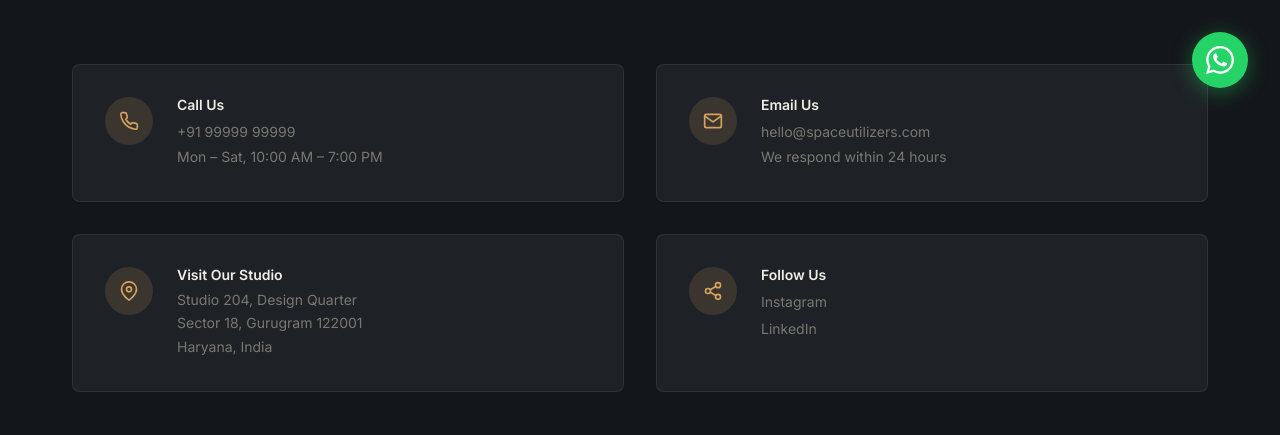
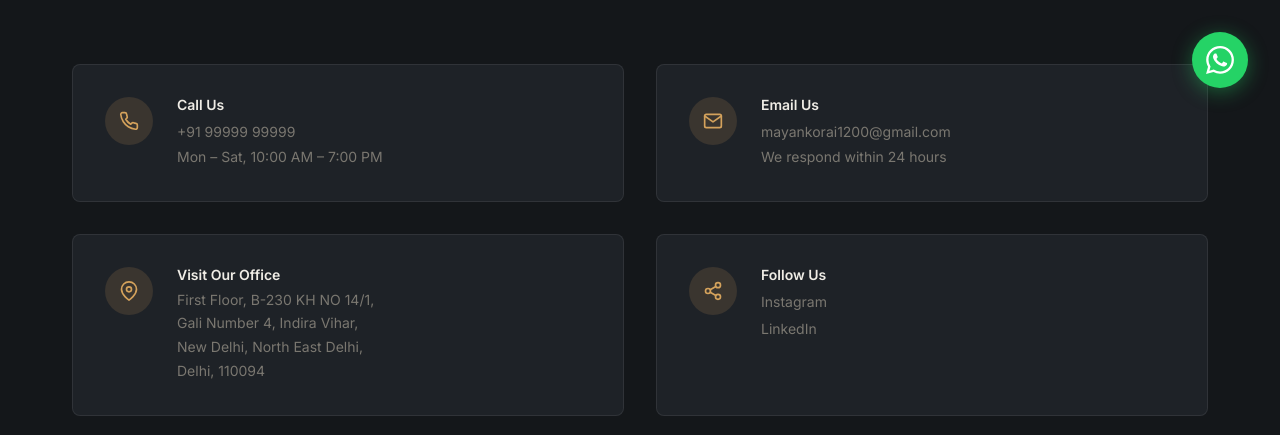
Before and after one commit to Saurav-coder-pixel/spaceutilisiers, a website built with Vite: page contact.html in a window 1280 px wide. Shown: the part 680-1115 px from the top of the page. Built offline with nearby package versions, Linux system fonts and the light colour scheme; a web font is replaced by a local one.

Commit message:
Refactor contact form and update email addresses
- Removed obsolete JavaScript files: main-ohtQ-ci7.js and portfolio-C74peaGb.js.
- Updated contact.html to change email address and studio location.
- Modified contact.ts to update the email address used for form submissions.
- Created new contact-HKtMcOje.js file for handling contact form submissions with validation.

```diff
--- a/contact.html
+++ b/contact.html
@@ -84,7 +84,7 @@
           </div>
           <div class="contact-info-text">
             <h4>Email Us</h4>
-            <a href="mailto:hello@spaceutilizers.com">hello@spaceutilizers.com</a>
+            <a href="mailto:mayankorai1200@gmail.com">mayankorai1200@gmail.com</a>
             <p>We respond within 24 hours</p>
           </div>
         </div>
@@ -95,8 +95,8 @@
             <svg xmlns="http://www.w3.org/2000/svg" viewBox="0 0 24 24" fill="none" stroke="currentColor" stroke-width="2" stroke-linecap="round" stroke-linejoin="round"><path d="M21 10c0 7-9 13-9 13s-9-6-9-13a9 9 0 0 1 18 0z"></path><circle cx="12" cy="10" r="3"></circle></svg>
           </div>
           <div class="contact-info-text">
-            <h4>Visit Our Studio</h4>
-            <p>Studio 204, Design Quarter<br>Sector 18, Gurugram 122001<br>Haryana, India</p>
+            <h4>Visit Our Office</h4>
+            <p>First Floor, B-230 KH NO 14/1,<br>Gali Number 4, Indira Vihar,<br>New Delhi, North East Delhi,<br>Delhi, 110094</p>
           </div>
         </div>
 
@@ -116,7 +116,7 @@
 
       <!-- Google Maps -->
       <div class="map-container reveal" style="margin-bottom: var(--space-4xl);">
-        <iframe src="https://www.google.com/maps/embed?pb=!1m18!1m12!1m3!1d3507.0!2d77.07!3d28.49!2m3!1f0!2f0!3f0!3m2!1i1024!2i768!4f13.1!3m3!1m2!1s0x0%3A0x0!2zMjjCsDI5JzI0LjAiTiA3N8KwMDQnMTIuMCJF!5e0!3m2!1sen!2sin!4v1" allowfullscreen="" loading="lazy" referrerpolicy="no-referrer-when-downgrade" title="Space Utilizers Studio Location"></iframe>
+        <iframe src="https://www.google.com/maps?q=First%20Floor%2C%20B-230%20KH%20NO%2014%2F1%2C%20Gali%20Number%204%2C%20Indira%20Vihar%2C%20New%20Delhi%2C%20North%20East%20Delhi%2C%20Delhi%2C%20110094%20India&z=15&hl=en&output=embed" allowfullscreen="" loading="lazy" referrerpolicy="no-referrer-when-downgrade" title="Space Utilizers Studio Location"></iframe>
       </div>
     </div>
   </section>
@@ -216,7 +216,7 @@
         <div class="footer-social">
           <a href="https://instagram.com" target="_blank" rel="noopener" aria-label="Instagram"><svg xmlns="http://www.w3.org/2000/svg" viewBox="0 0 24 24" fill="none" stroke="currentColor" stroke-width="2" stroke-linecap="round" stroke-linejoin="round"><rect x="2" y="2" width="20" height="20" rx="5" ry="5"></rect><path d="M16 11.37A4 4 0 1 1 12.63 8 4 4 0 0 1 16 11.37z"></path><line x1="17.5" y1="6.5" x2="17.51" y2="6.5"></line></svg></a>
           <a href="https://linkedin.com" target="_blank" rel="noopener" aria-label="LinkedIn"><svg xmlns="http://www.w3.org/2000/svg" viewBox="0 0 24 24" fill="none" stroke="currentColor" stroke-width="2" stroke-linecap="round" stroke-linejoin="round"><path d="M16 8a6 6 0 0 1 6 6v7h-4v-7a2 2 0 0 0-2-2 2 2 0 0 0-2 2v7h-4v-7a6 6 0 0 1 6-6z"></path><rect x="2" y="9" width="4" height="12"></rect><circle cx="4" cy="4" r="2"></circle></svg></a>
-          <a href="mailto:hello@spaceutilizers.com" aria-label="Email"><svg xmlns="http://www.w3.org/2000/svg" viewBox="0 0 24 24" fill="none" stroke="currentColor" stroke-width="2" stroke-linecap="round" stroke-linejoin="round"><path d="M4 4h16c1.1 0 2 .9 2 2v12c0 1.1-.9 2-2 2H4c-1.1 0-2-.9-2-2V6c0-1.1.9-2 2-2z"></path><polyline points="22,6 12,13 2,6"></polyline></svg></a>
+          <a href="mailto:mayankorai1200@gmail.com" aria-label="Email"><svg xmlns="http://www.w3.org/2000/svg" viewBox="0 0 24 24" fill="none" stroke="currentColor" stroke-width="2" stroke-linecap="round" stroke-linejoin="round"><path d="M4 4h16c1.1 0 2 .9 2 2v12c0 1.1-.9 2-2 2H4c-1.1 0-2-.9-2-2V6c0-1.1.9-2 2-2z"></path><polyline points="22,6 12,13 2,6"></polyline></svg></a>
         </div>
       </div>
     </div>
--- a/src/ts/contact.ts
+++ b/src/ts/contact.ts
@@ -152,7 +152,7 @@ async function handleSubmit(e: Event): Promise<void> {
   submitBtn.textContent = 'Sending...';
 
   try {
-    const response = await fetch('https://formsubmit.co/ajax/hello@spaceutilizers.com', {
+    const response = await fetch('https://formsubmit.co/ajax/mayankorai1200@gmail.com', {
       method: 'POST',
       headers: {
         'Content-Type': 'application/json',
```
Also changed, not shown: dist/assets/blog-IJChwWlk.js (deleted), dist/assets/contact-B0CbgPot.js (deleted), dist/assets/contact-HKtMcOje.js (added), dist/assets/contact-wIvHpHRI.js (deleted), dist/assets/main-C9RlcoCL.css (deleted), dist/assets/main-ohtQ-ci7.js (deleted), dist/assets/portfolio-C74peaGb.js (deleted), dist/contact.html.
